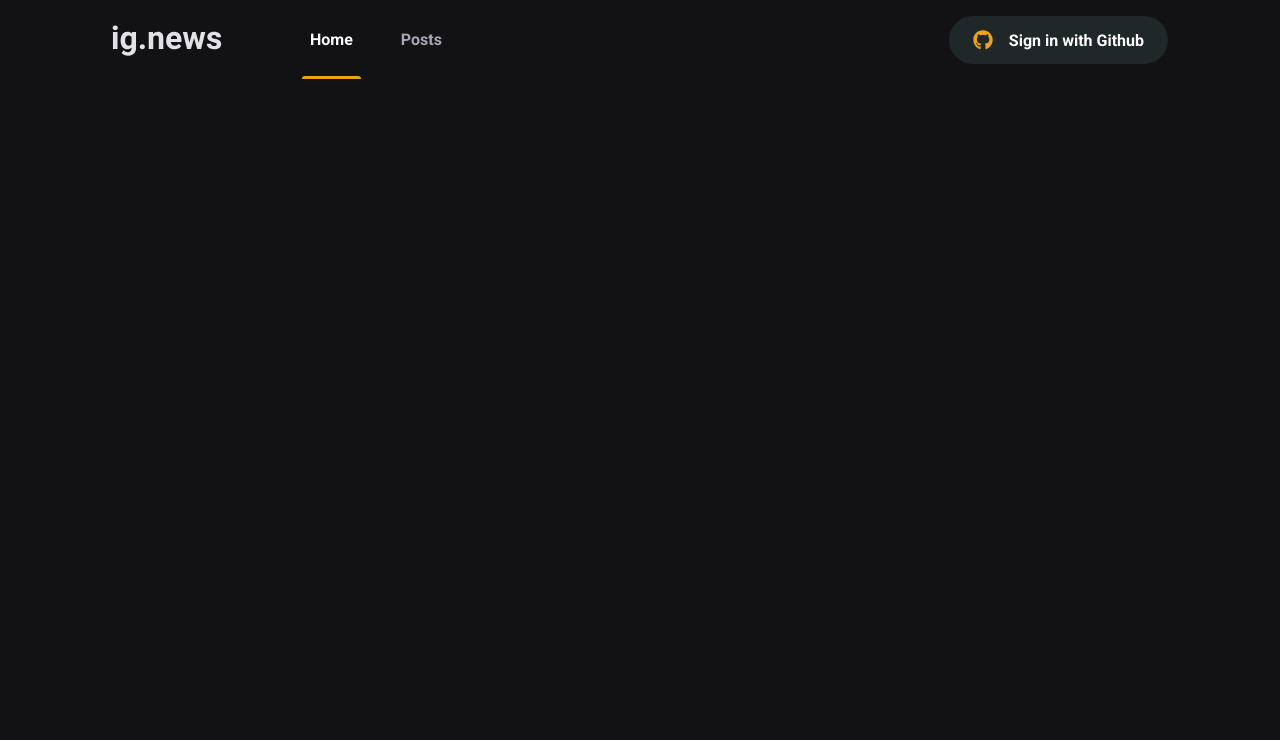
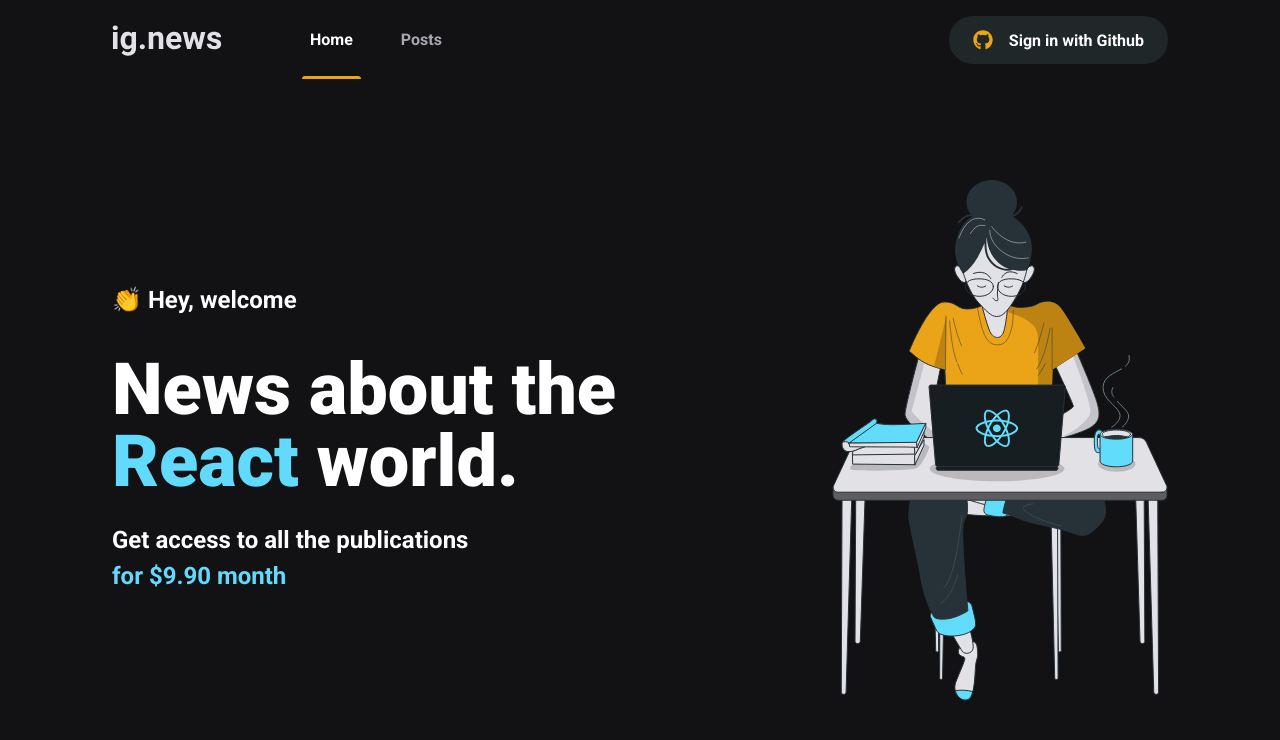
Before and after one commit to kevinCubas/ignews, a Next.js app: page / in a window 1280 px wide. Shown: the top 740 px of the page. Built offline with nearby package versions, Linux system fonts and the light colour scheme.

Commit message:
feat: Home page

```diff
--- a/src/pages/index.tsx
+++ b/src/pages/index.tsx
@@ -1,15 +1,28 @@
-import Head from 'next/head'
+import Head from "next/head";
+import Image from "next/image";
+
+import style from "../styles/home.module.scss";
+
+import girlCoding from "public/images/avatar.svg";
 
 export default function Home() {
   return (
     <>
       <Head>
-        <title>ig.news</title>
-        <meta name="description" content="Generated by create next app" />
+        <title>Home | ig.news</title>
+        <meta name="description" content="Home Page" />
         <meta name="viewport" content="width=device-width, initial-scale=1" />
-        <link rel="icon" href="/favicon.ico" />
       </Head>
-      <main>
+      <main className={style.contentContainer}>
+        <section className={style.hero}>
+          <span>👏 Hey, welcome</span>
+          <h1>News about the <span>React</span> world.</h1>
+          <p>
+            Get access to all the publications <br />
+            <span>for $9.90 month</span>
+          </p>
+        </section>
+        <Image src={girlCoding} alt="Girl coding"/>
       </main>
     </>
   )
--- /dev/null
+++ b/src/styles/home.module.scss
@@ -0,0 +1,41 @@
+.contentContainer {
+  max-width: 1120px;
+  margin: 0 auto;
+  padding: 0 2rem;
+  height: calc(100vh - 5rem);
+
+  display: flex;
+  align-items: center;
+  justify-content: space-between;
+}
+
+.hero {
+  max-width: 600px;
+
+  > span {
+    font-size: 1.5rem;
+    font-weight: bold;
+  }
+
+  h1 {
+    font-size: 4.5rem;
+    line-height: 4.5rem;
+    font-weight: 900;
+    margin-top: 2.5rem;
+
+    span {
+      color: var(--cyan-500);
+    }
+  }
+
+  p {
+    font-size: 1.5rem;
+    line-height: 2.25rem;
+    margin-top: 1.5rem;
+
+    span {
+      color: var(--cyan-500);
+      font-weight: bold;
+    }
+  }
+}
```
